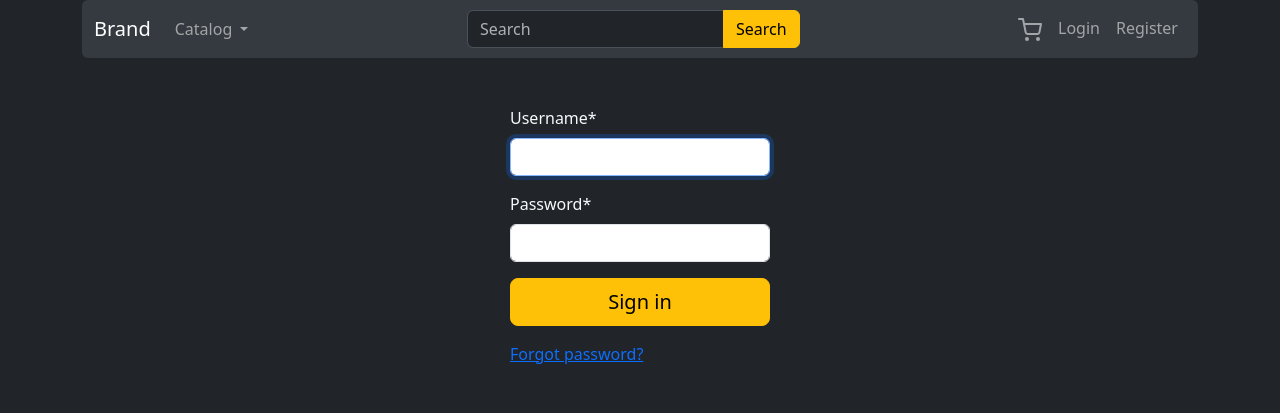
After one commit to BRANYA43/web-store, a Django app: page /account/login/ in a window 1280 px wide. The commit adds this page. Shown: the top 413 px of the page. Run offline with Django 4.2, Linux system fonts and the light colour scheme; parts of the project's set-up code (start-up, migrations or seed data) failed here and were passed over; some libraries are stand-ins or nearby versions.

Commit message:
Add login and logout

```diff
--- /dev/null
+++ b/src/accounts/templates/accounts/login.html
@@ -0,0 +1,15 @@
+{% extends 'base.html' %}
+{% load crispy_forms_filters %}
+{% block title %}Login{% endblock %}
+{% block content %}
+  <div class="col-4"></div>
+  <div class="col">
+    <form class="p-4 p-md-5 text-light" method="post">
+      {% csrf_token %}
+      {{ form | crispy }}
+      <button class="w-100 btn btn-lg btn-warning" type="submit">Sign in</button>
+      <p class="mt-3 mb-0"><a href="#">Forgot password?</a></p>
+    </form>
+  </div>
+  <div class="col-4"></div>
+{% endblock %}
--- a/src/accounts/urls.py
+++ b/src/accounts/urls.py
@@ -1,7 +1,10 @@
 from django.urls import path
+
+from . import views
 
 app_name = 'accounts'
 
 urlpatterns = [
-
+    path('login/', views.LoginView.as_view(), name='login'),
+    path('logout/', views.LogoutView.as_view(), name='logout'),
 ]
--- a/src/accounts/views.py
+++ b/src/accounts/views.py
@@ -1,3 +1,10 @@
+from django.contrib.auth import views as auth_views
 from django.shortcuts import render
 
-# Create your views here.
+
+class LoginView(auth_views.LoginView):
+    template_name = 'accounts/login.html'
+
+
+class LogoutView(auth_views.LogoutView):
+    ...
--- a/src/core/settings.py
+++ b/src/core/settings.py
@@ -11,6 +11,8 @@ https://docs.djangoproject.com/en/4.2/ref/settings/
 """
 
 from pathlib import Path
+
+from django.urls import reverse_lazy
 from dotenv import load_dotenv
 from os import getenv
 
@@ -155,6 +157,8 @@ CRISPY_TEMPLATE_PACK = 'bootstrap5'
 
 DEFAULT_AUTO_FIELD = 'django.db.models.BigAutoField'
 AUTH_USER_MODEL = 'accounts.user'
+LOGIN_REDIRECT_URL = reverse_lazy('home')
+LOGOUT_REDIRECT_URL = reverse_lazy('accounts:login')
 
 if DEBUG:
     INTERNAL_IPS = [
--- a/src/templates/base.html
+++ b/src/templates/base.html
@@ -8,9 +8,11 @@
     <script src="https://unpkg.com/feather-icons"></script>
   </head>
   <body class="bg-dark">
-    <div class="container row">
+    <div class="container">
       {% include 'includes/navbar.html' %}
-      {% block content %}{% endblock %}
+      <div class="row">
+        {% block content %}{% endblock %}
+      </div>
     </div>
   </body>
   <script src="https://cdn.jsdelivr.net/npm/bootstrap@5.3.0-alpha3/dist/js/bootstrap.bundle.min.js"
--- a/src/templates/includes/navbar.html
+++ b/src/templates/includes/navbar.html
@@ -38,12 +38,12 @@
             <ul class="dropdown-menu" aria-labelledby="userDropdown">
               <li><a class="dropdown-item" href="#">User Profile</a></li>
               <li><hr class="dropdown-divider"></li>
-              <li><a class="dropdown-item" href="#">Log out</a></li>
+              <li><a class="dropdown-item" href="{% url 'accounts:logout' %}">Log out</a></li>
             </ul>
           </li>
         {% else %}
           <li class="nav-item">
-            <a class="nav-link" href="#">Login</a>
+            <a class="nav-link" href="{% url 'accounts:login' %}">Login</a>
           </li>
           <li class="nav-item">
             <a class="nav-link" href="#">Register</a>
```
